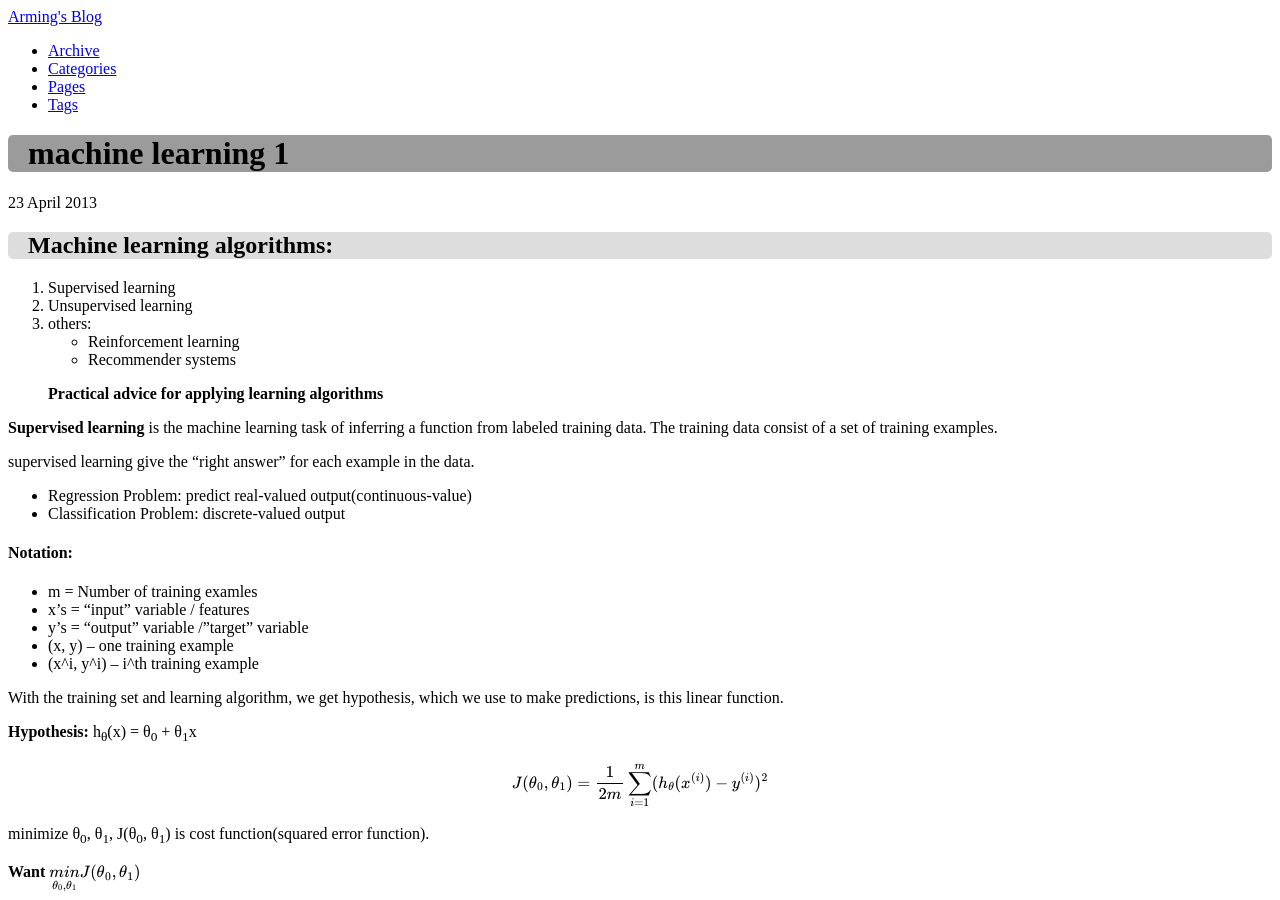
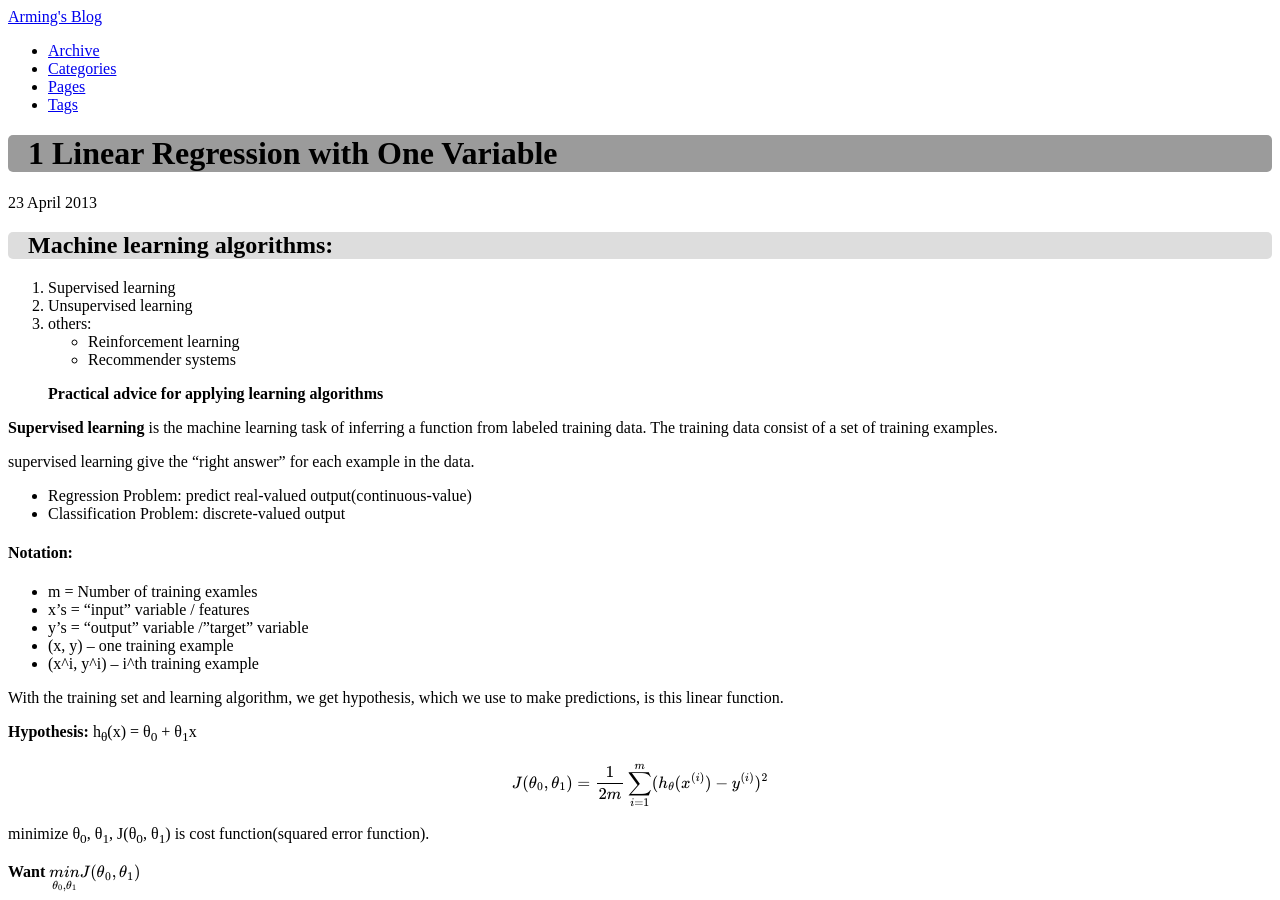
Before and after one commit to mrmign/mrmign.github.com, a Jekyll site: the page built from _posts/2013-04-23-machine-learning-1.md, in a window 1280 px wide and 900 px high. Built offline with Jekyll 4.4.1, drawn with Linux system fonts in a browser that asks for light colours; formulas are drawn with MathJax 3; comment, search, counter and statistics services are not loaded.

Commit message:
change titles

```diff
--- a/_posts/2013-04-23-machine-learning-1.md
+++ b/_posts/2013-04-23-machine-learning-1.md
@@ -1,6 +1,6 @@
 ---
 layout: post
-title: "machine learning 1"
+title: "1 Linear Regression with One Variable"
 description: "machine learing notes 1"
 category: course
 tags: [ml]
```
Also changed, not shown: _posts/2013-04-28-machine-learning-2.md (+1 -1 lines), _posts/2013-05-04-octave-basics.md (+1 -1 lines).
